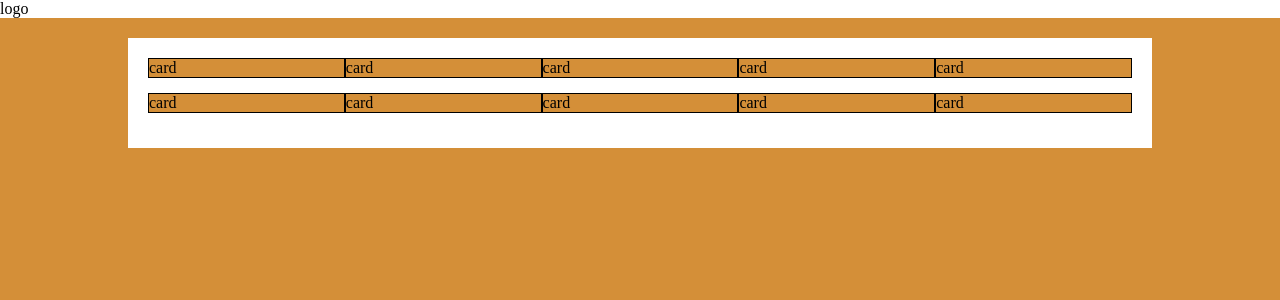
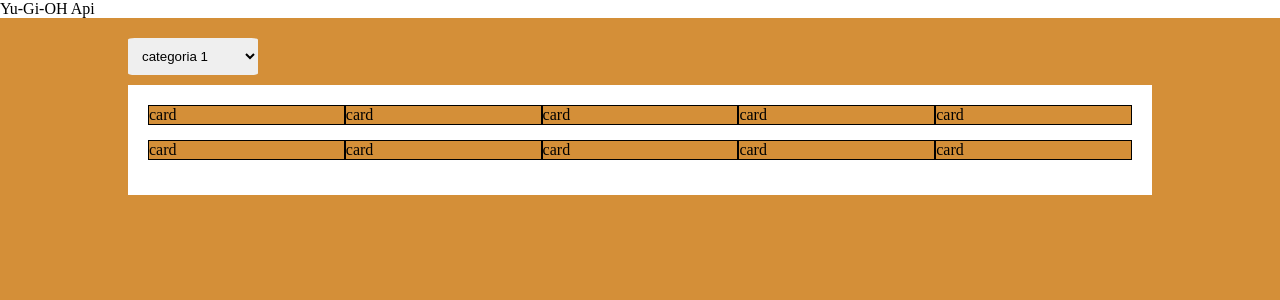
Before and after one commit to Asiaviscardi/vite-yu-gi-oh, a Vue app: page / in a window 1280 px wide. Shown: the top 300 px of the page. Built offline with nearby package versions, Linux system fonts and the light colour scheme.

Commit message:
inserimento option

```diff
--- a/src/components/Header.vue
+++ b/src/components/Header.vue
@@ -7,7 +7,23 @@ export default {
 
 <template>
 
-    <div class="logo-container">logo</div>
+    <div class="logo-container">Yu-Gi-OH Api</div>
+
+    <div class="option-container">
+
+        <select name="" id="">
+
+            <option value="">categoria 1</option>
+
+            <option value="">categoria 2</option>
+
+            <option value="">categoria 3</option>
+
+            <option value="">categoria 4</option>
+
+        </select>
+
+    </div>
 
 </template>
 
@@ -19,4 +35,17 @@ export default {
     margin-bottom: 20px;
 }
 
+.option-container{
+    margin-left: 10%;
+    margin-bottom: 10px;
+
+}
+
+select{
+    width: 130px;
+    border-radius: 5%;
+    padding: 10px;
+    border: none;
+
+}
 </style>
--- a/src/components/Main.vue
+++ b/src/components/Main.vue
@@ -27,7 +27,6 @@ export default {
 
     </div>
 
-
 </template>
 
 <style scoped lang="scss">
```
